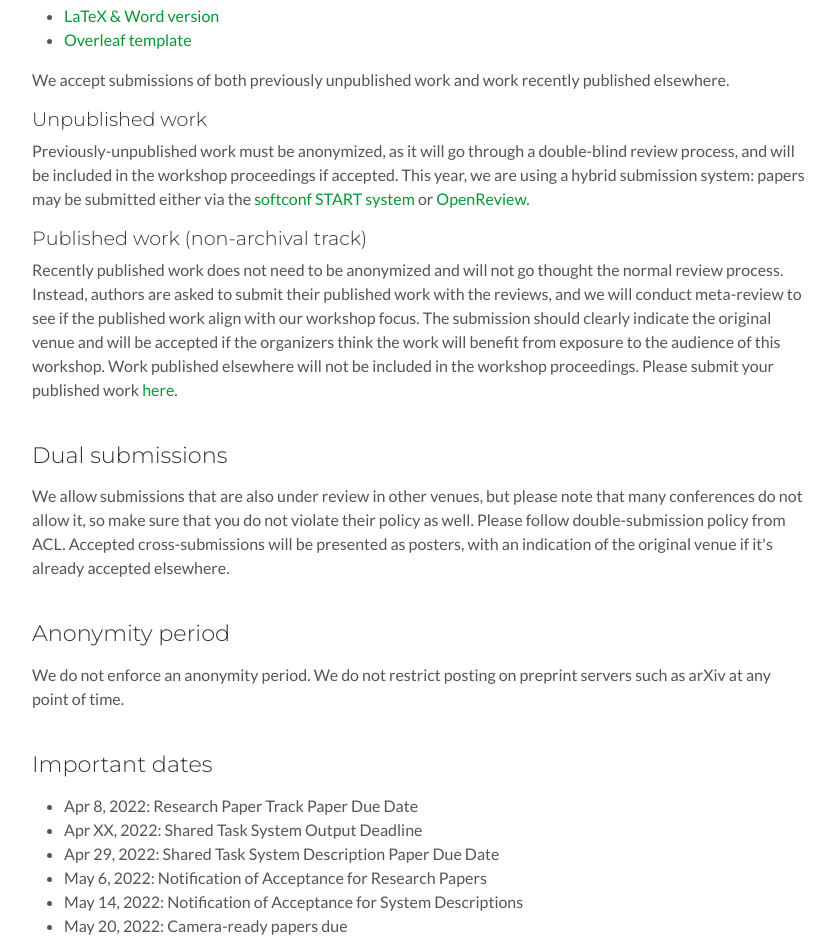
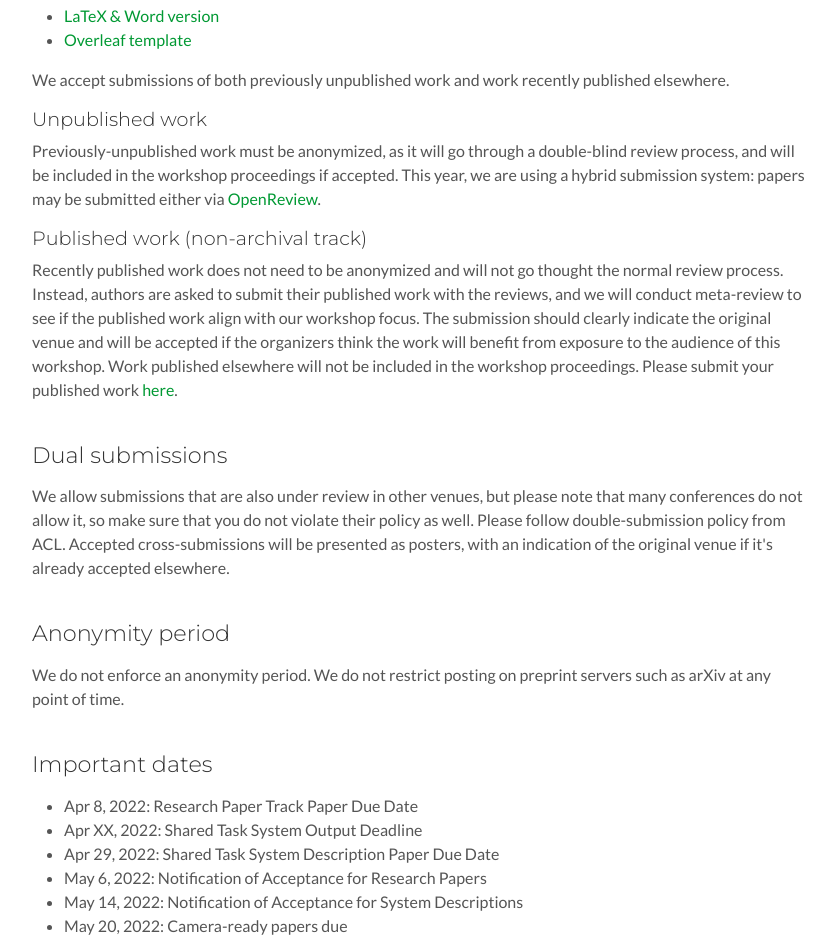
Before and after one commit to mia-workshop/mia-workshop.github.io, a plain HTML site: page cfp.html in a window 1280 px wide. Shown: the part 1480-2419 px from the top of the page, without its empty margins (220-1055 px from the left). Drawn offline with nearby package versions, Linux system fonts and the light colour scheme.

Commit message:
minor fix in CfP

```diff
--- a/cfp.html
+++ b/cfp.html
@@ -170,11 +170,7 @@
         Previously-unpublished work must be anonymized, as it will go through a
         double-blind review process, and will be included in the workshop
         proceedings if accepted. This year, we are using a hybrid submission
-        system: papers may be submitted either via the
-        <a href="https://www.softconf.com/naacl2022/MIA2022/" target="_blank"
-          >softconf START system</a
-        >
-        or
+        system: papers may be submitted either via
         <a
           href="https://openreview.net/group?id=aclweb.org/NAACL/2022/Workshop/MIA"
           target="_blank"
```
